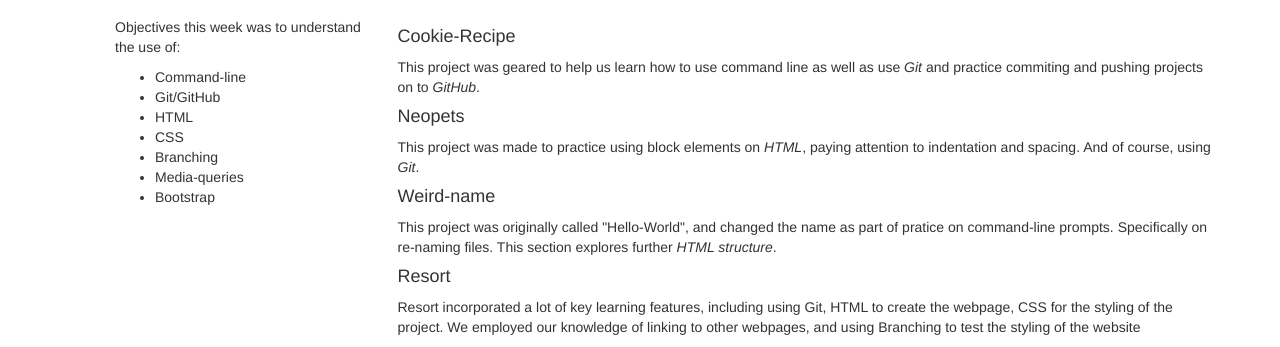
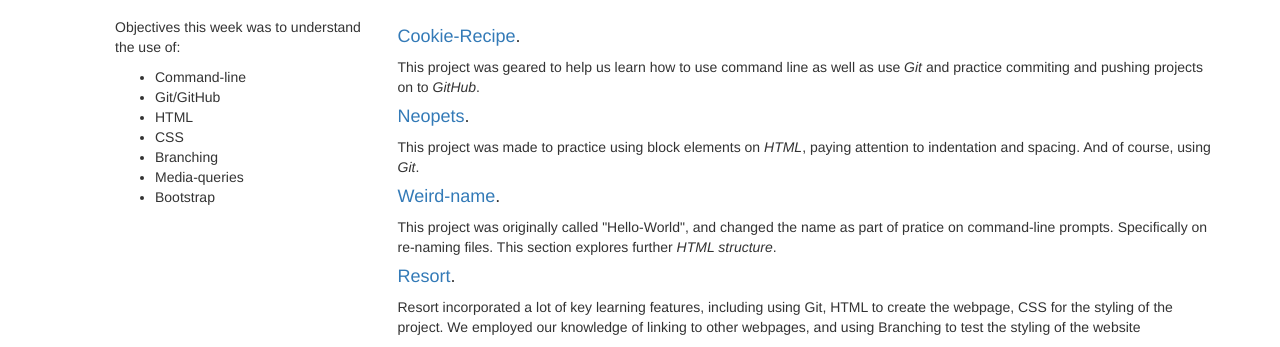
Before and after one commit to lulumuts/lulumuts.github.io, a plain HTML site: page portfolio.html in a window 1280 px wide. Shown: the part 724-1071 px from the top of the page. Drawn offline with Linux system fonts and the light colour scheme.

Commit message:
added links to projects to HTML

```diff
--- a/portfolio.html
+++ b/portfolio.html
@@ -50,14 +50,14 @@
     </div>
       <div class="col-md-9">
         <div class="project">
-        <h4>Cookie-Recipe</h4>
+        <h4><a href="https://github.com/lulumuts/cookie-recipe.git">Cookie-Recipe</a>.</h4>
         <p>This project was geared to help us learn how to use command line as well as use <em>Git</em> and practice commiting and pushing projects on to <em>GitHub</em>.</p>
-        <h4>Neopets</h4>
+        <h4><a href="https://github.com/lulumuts/neopets.git">Neopets</a>.</h4>
         <p>This project was made to practice using block elements on <em>HTML</em>, paying attention to indentation and spacing. And of course, using <em>Git</em>.</p>
-        <h4>Weird-name</h4>
+        <h4><a href="https://github.com/lulumuts/weird-name.git">Weird-name</a>.</h4>
         <p>This project was originally called "Hello-World", and changed the name as part of pratice on command-line prompts. Specifically on re-naming files.
           This section explores further <em>HTML structure</em>.</p>
-       <h4>Resort</h4>
+       <h4><a href="https://github.com/lulumuts/Resort.git">Resort</a>.</h4>
        <p>Resort incorporated a lot of key learning features, including using Git, HTML to create the webpage, CSS for the styling of the project.
          We employed our knowledge of linking to other webpages, and using Branching to test the styling of the website</p>
        </div>
```
